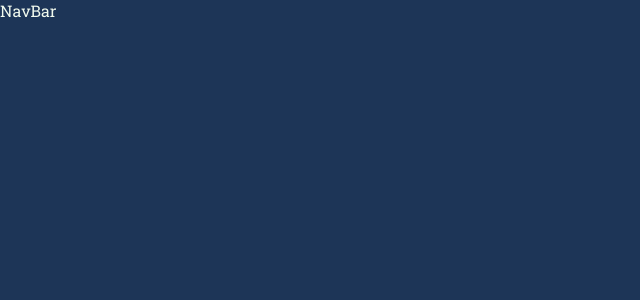
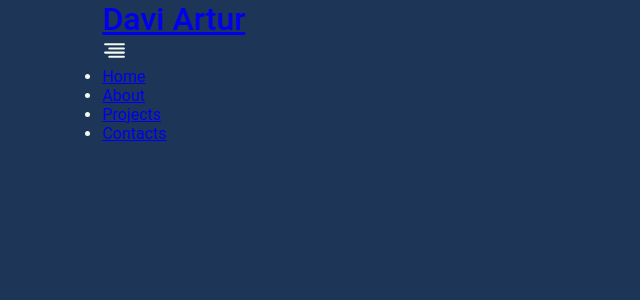
Before and after one commit to Davibarreto11/portifolio, a React (Create React App) app: page / in a window 1280 px wide. Shown: the top 300 px of the page, without its empty margins (0-640 px from the left). Built offline with nearby package versions, Linux system fonts and the light colour scheme.

Commit message:
Refactor

```diff
--- a/package.json
+++ b/package.json
@@ -12,8 +12,8 @@
     "@types/react-dom": "^18.0.0",
     "react": "^18.2.0",
     "react-dom": "^18.2.0",
+    "react-icons": "^5.0.1",
     "react-scripts": "5.0.1",
-    "styled-components": "^6.1.8",
     "typescript": "*",
     "web-vitals": "^2.1.0"
   },
--- a/src/App.tsx
+++ b/src/App.tsx
@@ -1,15 +1,14 @@
 import React from 'react'
 
-import GlobalStyle from './styles/global'
+import './styles/global.css'
 
-import { NavBar } from './components/NavBar/NavBar'
+import { NavBar } from './components/NavBar'
 
 const App: React.FC = () => {
   return (
-    <>
-      <GlobalStyle/ >
+    <div style={{ paddingRight: '8%', paddingLeft: '8%' }}>
       <NavBar />
-    </>
+    </div>
   )
 }
 
--- a/src/components/NavBar/NavBar.tsx
+++ /dev/null
@@ -1,9 +0,0 @@
-import React from 'react'
-
-import { Container } from './styles'
-
-export const NavBar: React.FC = () => {
-  return (
-    <Container>NavBar</Container>
-  )
-}
--- /dev/null
+++ b/src/components/NavBar/index.tsx
@@ -0,0 +1,19 @@
+import React from 'react'
+import { FiAlignRight } from 'react-icons/fi'
+
+export const NavBar: React.FC = () => {
+  return (
+    <div>
+      <h1>
+        <a href='#Home'>Davi Artur</a>
+      </h1>
+      <FiAlignRight size={25} color='#F1FAEE'/>
+      <ul>
+        <li><a href='#Home'>Home</a></li>
+        <li><a href='#About'>About</a></li>
+        <li><a href='#Projects'>Projects</a></li>
+        <li><a href='#Contacts'>Contacts</a></li>
+      </ul>
+    </div>
+  )
+}
--- a/src/components/NavBar/styles.ts
+++ /dev/null
@@ -1,3 +0,0 @@
-import styled from 'styled-components'
-
-export const Container = styled.div``
--- /dev/null
+++ b/src/styles/global.css
@@ -0,0 +1,24 @@
+* {
+  margin: 0;
+  padding: 0;
+  box-sizing: border-box;
+  outline: 0;
+}
+
+body {
+  background: #1D3557;
+  color: #F1FAEE;
+  -webkit-font-smoothing: antialiased;
+}
+
+body, input-security, button {
+  font: 16px 'Roboto', sans-serif;
+}
+
+h1, h2, h3, h4, h5, h6, strong {
+  font-weight: 500;
+}
+
+button {
+  cursor: pointer;
+}
--- a/src/styles/global.ts
+++ /dev/null
@@ -1,28 +0,0 @@
-import { createGlobalStyle } from 'styled-components'
-
-export default createGlobalStyle`
-  * {
-    margin: 0;
-    padding: 0;
-    box-sizing: border-box;
-    outline: 0;
-  }
-
-  body {
-    background: #1D3557;
-    color: #F1FAEE;
-    -webkit-font-smoothing: antialiased;
-  }
-
-  body, input-security, button {
-    font: 16px 'Roboto Slab', sans-serif;
-  }
-
-  h1, h2, h3, h4, h5, h6, strong {
-    font-weight: 500;
-  }
-
-  button {
-    cursor: pointer;
-  }
-`
```
Also changed, not shown: src/components/Section/index.tsx (added, +22 -0 lines), .eslintrc.json, 1 other file (tests, documents, lock files or other folders).
